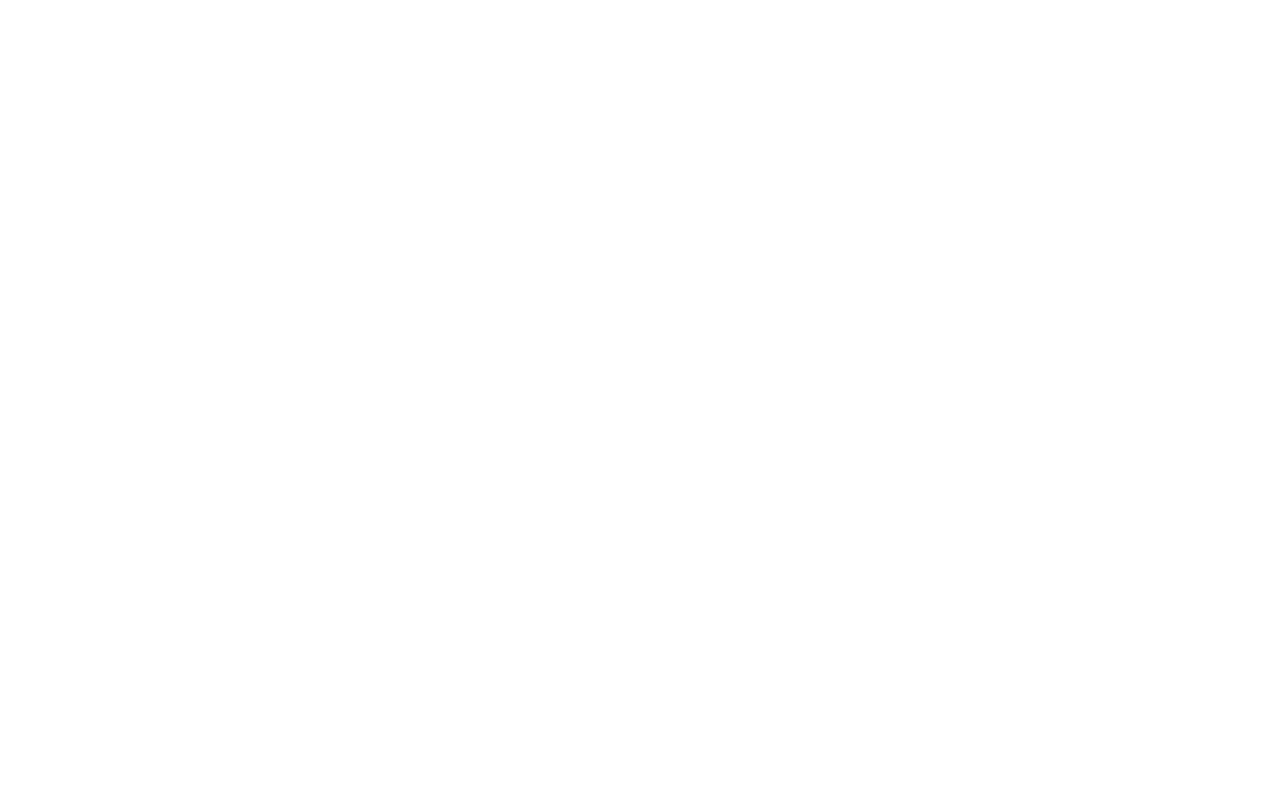
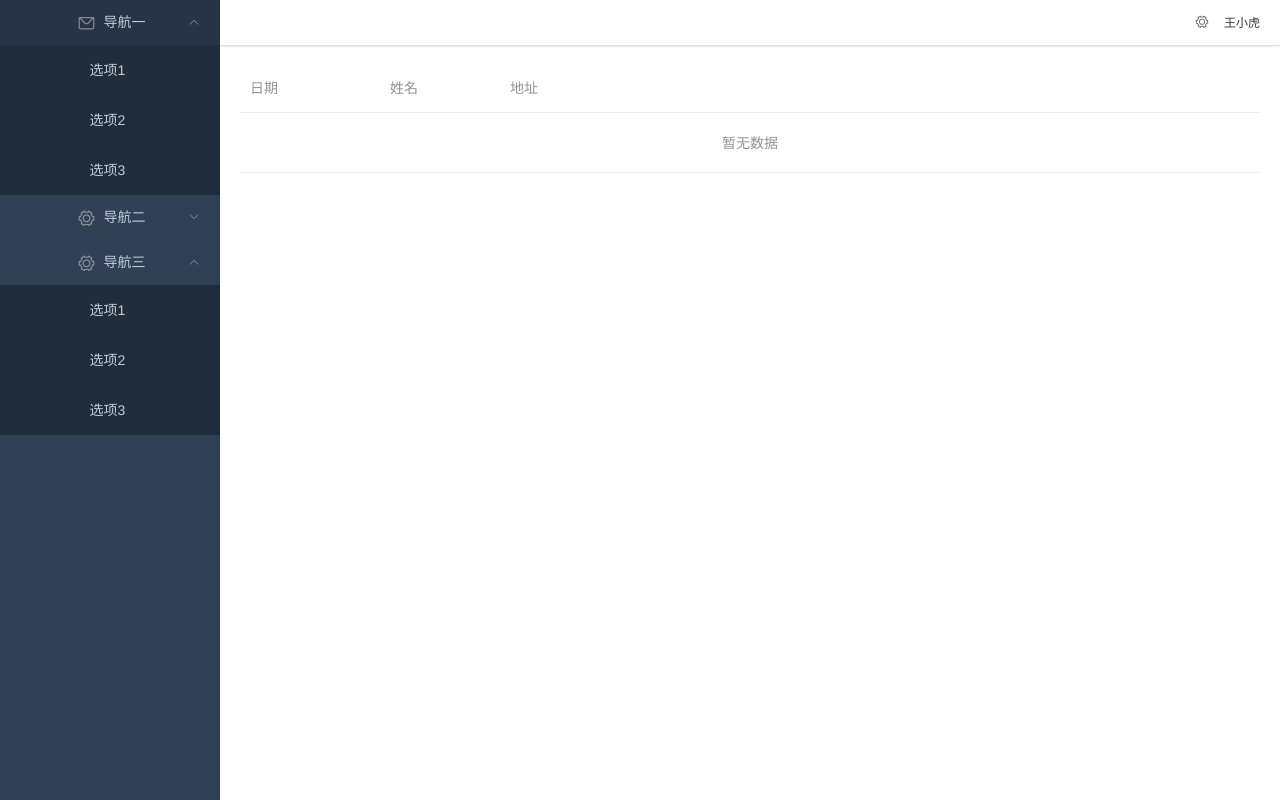
Before and after one commit to lijiahao8898/vue-cli-template, a Vue app: page /#/index in a window 1280 px wide. Built offline with nearby package versions, Linux system fonts and the light colour scheme.

Commit message:
feat: page sidebar and header completed! git commit -m

```diff
--- /dev/null
+++ b/src/assets/style/config.scss
@@ -0,0 +1,2 @@
+$color-primary: teal;
+$color-white: #fff;
--- /dev/null
+++ b/src/components/sider/index.vue
@@ -0,0 +1,92 @@
+<template>
+  <div class="sidebar-container">
+    <el-aside width="220px">
+      <el-menu :default-openeds="['1', '3']">
+        <el-submenu index="1">
+          <template slot="title"><i class="el-icon-message"></i>导航一</template>
+          <el-menu-item index="1-1">选项1</el-menu-item>
+          <el-menu-item index="1-2">选项2</el-menu-item>
+          <el-menu-item index="1-3">选项3</el-menu-item>
+        </el-submenu>
+        <el-submenu index="2">
+          <template slot="title"><i class="el-icon-setting"></i>导航二</template>
+          <el-menu-item index="2-1">选项1</el-menu-item>
+          <el-menu-item index="2-2">选项2</el-menu-item>
+          <el-menu-item index="2-3">选项3</el-menu-item>
+        </el-submenu>
+        <el-submenu index="3">
+          <template slot="title"><i class="el-icon-setting"></i>导航三</template>
+          <el-menu-item index="3-1">选项1</el-menu-item>
+          <el-menu-item index="3-2">选项2</el-menu-item>
+          <el-menu-item index="3-3">选项3</el-menu-item>
+        </el-submenu>
+      </el-menu>
+    </el-aside>
+  </div>
+</template>
+
+<script>
+  export default {
+    data () {
+      return {};
+    }
+  };
+</script>
+
+<style type="text/scss" lang="scss">
+  .sidebar {
+    &-container {
+      .el-menu {
+        border-right: none;
+      }
+      .el-submenu {
+        &__title {
+          width: 220px;
+          height: 45px !important;
+          line-height: 45px !important;
+        }
+      }
+    }
+  }
+</style>
+
+<style type="text/scss" lang="scss" scoped>
+  .sidebar {
+    &-container {
+      -webkit-transition: width .28s;
+      transition: width .28s;
+      width: 220px !important;
+      background-color: #304156;
+      height: 100%;
+      position: fixed;
+      font-size: 0;
+      top: 0;
+      bottom: 0;
+      left: 0;
+      z-index: 1001;
+      overflow: hidden;
+
+      .el-submenu {
+        .el-menu-item {
+          min-width: 220px !important;
+          background-color: #1f2d3d !important;
+
+          &:hover {
+            background-color: #001528 !important;
+          }
+        }
+      }
+
+      .nest-menu {
+        .el-submenu > .el-submenu__title {
+          min-width: 220px !important;
+          background-color: #1f2d3d !important;
+
+          &:hover {
+            background-color: #001528 !important;
+          }
+        }
+      }
+    }
+  }
+</style>
--- a/src/element-variables.scss
+++ b/src/element-variables.scss
@@ -4,8 +4,26 @@
 For example, to overwrite the theme color:
 */
 $--color-primary: teal;
-$--input-height: 32px !default;
-$--button-padding-vertical: 8px !default;
+$--color-text-primary: #303133 !default;
+$--color-white: #FFFFFF !default;
+$--color-info: #909399 !default;
+$--color-primary-light-9: mix($--color-white, $--color-primary, 90%) !default; /* ecf5ff */
+
+/* input
+---------------------------------*/
+$--input-height: 36px !default;
+
+/* button
+---------------------------------*/
+$--button-padding-vertical: 10px !default;
+
+/* menu
+---------------------------------*/
+/// color||Color|0
+$--menu-item-font-color: rgb(191, 203, 217) !default;
+/// color||Color|0
+$--menu-background-color: rgb(48, 65, 86) !default;
+$--menu-item-hover-fill: #263445 !default;
 
 /* icon font path, required */
 $--font-path: '~element-ui/lib/theme-chalk/fonts';
--- /dev/null
+++ b/src/pages/home/index.vue
@@ -0,0 +1,61 @@
+<template>
+  <el-container>
+    <sider-component></sider-component>
+    <div style="margin-left: 220px; width: 100%;">
+      <el-container>
+        <!-- header无法单独拆分 直接在el-container下 会增加class is-vertical-->
+        <el-header class="header" style="text-align: right; font-size: 12px; height: 45px;">
+          <el-dropdown>
+            <i class="el-icon-setting" style="margin-right: 15px"></i>
+            <el-dropdown-menu slot="dropdown">
+              <el-dropdown-item>查看</el-dropdown-item>
+              <el-dropdown-item>新增</el-dropdown-item>
+              <el-dropdown-item>删除</el-dropdown-item>
+            </el-dropdown-menu>
+          </el-dropdown>
+          <span>王小虎</span>
+        </el-header>
+        <el-main>
+          <el-table :data="tableData">
+            <el-table-column prop="date" label="日期" width="140">
+            </el-table-column>
+            <el-table-column prop="name" label="姓名" width="120">
+            </el-table-column>
+            <el-table-column prop="address" label="地址">
+            </el-table-column>
+          </el-table>
+        </el-main>
+      </el-container>
+    </div>
+  </el-container>
+</template>
+
+<script>
+  import siderComponent from '@/components/sider';
+
+  export default {
+    components: {
+      siderComponent: siderComponent
+    },
+    data () {
+      return {
+        tableData: []
+      };
+    }
+  };
+</script>
+
+<style type="text/scss" lang="scss" scoped>
+  @import "@/assets/style/config.scss";
+
+  .header {
+    text-align: right;
+    font-size: 14px;
+    background: $color-white;
+    box-shadow: 0 1px 2px rgba(0, 0, 0, 0.2);
+    color: #333;
+    line-height: 45px;
+    height: 45px;
+    width: 100%;
+  }
+</style>
--- a/src/pages/login/index.vue
+++ b/src/pages/login/index.vue
@@ -46,7 +46,8 @@
     },
     methods: {
       onSubmit () {
-        console.log(112);
+        // todo 登录逻辑
+        this.$router.push('./index');
       },
     }
   };
--- a/src/routers/index.js
+++ b/src/routers/index.js
@@ -11,6 +11,13 @@
     meta: {
       title: '登录'
     }
+  }, {
+    path: '/index',
+    component: () => import('@/pages/home/index'),
+    name: 'index',
+    meta: {
+      title: '首页'
+    }
   }]
 });
 
```
Also changed, not shown: src/components/header/index.vue (deleted, +0 -15 lines), src/plugins/element.js (+31 -3 lines).
